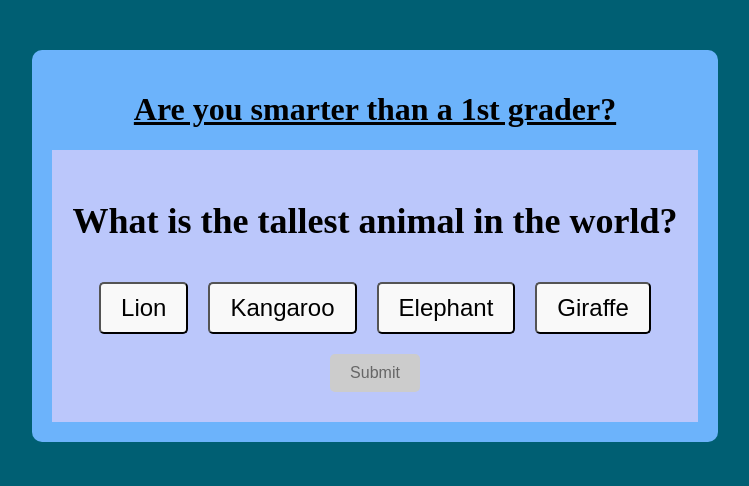
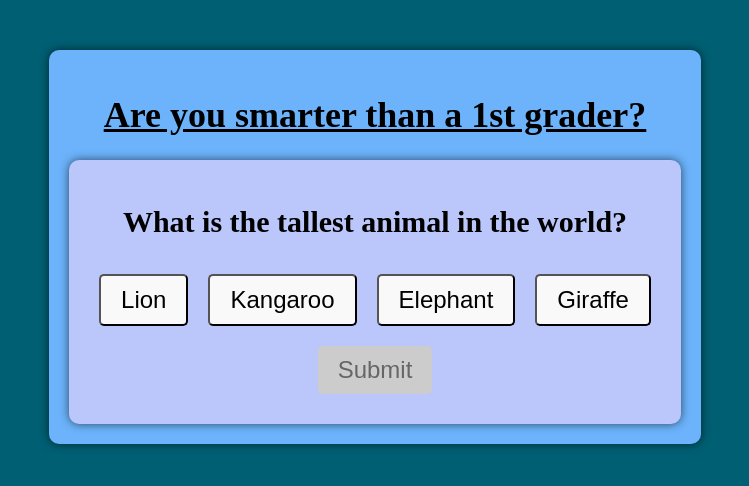
Before and after one commit to jimmacur/are-you-smarter, an Angular app: page /game in a window 1280 px wide. Shown: the top 486 px of the page, without its empty margins (265-1014 px from the left). Built offline with nearby package versions, Linux system fonts and the light colour scheme.

Commit message:
add more style to question component

```diff
--- a/src/app/question/question.component.css
+++ b/src/app/question/question.component.css
@@ -9,19 +9,23 @@
   background-color:rgb(108, 179, 251);
   padding: 20px;
   border-radius: 10px;
+  box-shadow: 0 0 10px rgba(0, 0, 0, 0.6);
 }
 
 .question-header {
   text-decoration: underline;
+  font-size: 36px;
 }
 
 .question-container {
   background-color:rgb(187, 199, 251);
   padding: 20px;
   display: flex;
-  font-size: 24px;
+  font-size: 20px;
   flex-direction: column;
   align-items: center;
+  border-radius: 10px;
+  box-shadow: 0 0 10px rgba(0, 0, 0, 0.6);
 }
 
 .answers-container button {
@@ -56,7 +60,7 @@
   margin: 10px;
   border-radius: 5px;
   cursor: pointer;
-  font-size: 16px;
+  font-size: 24px;
   transition: background-color 0.3s ease;
   width: fit-content;
 }
```
